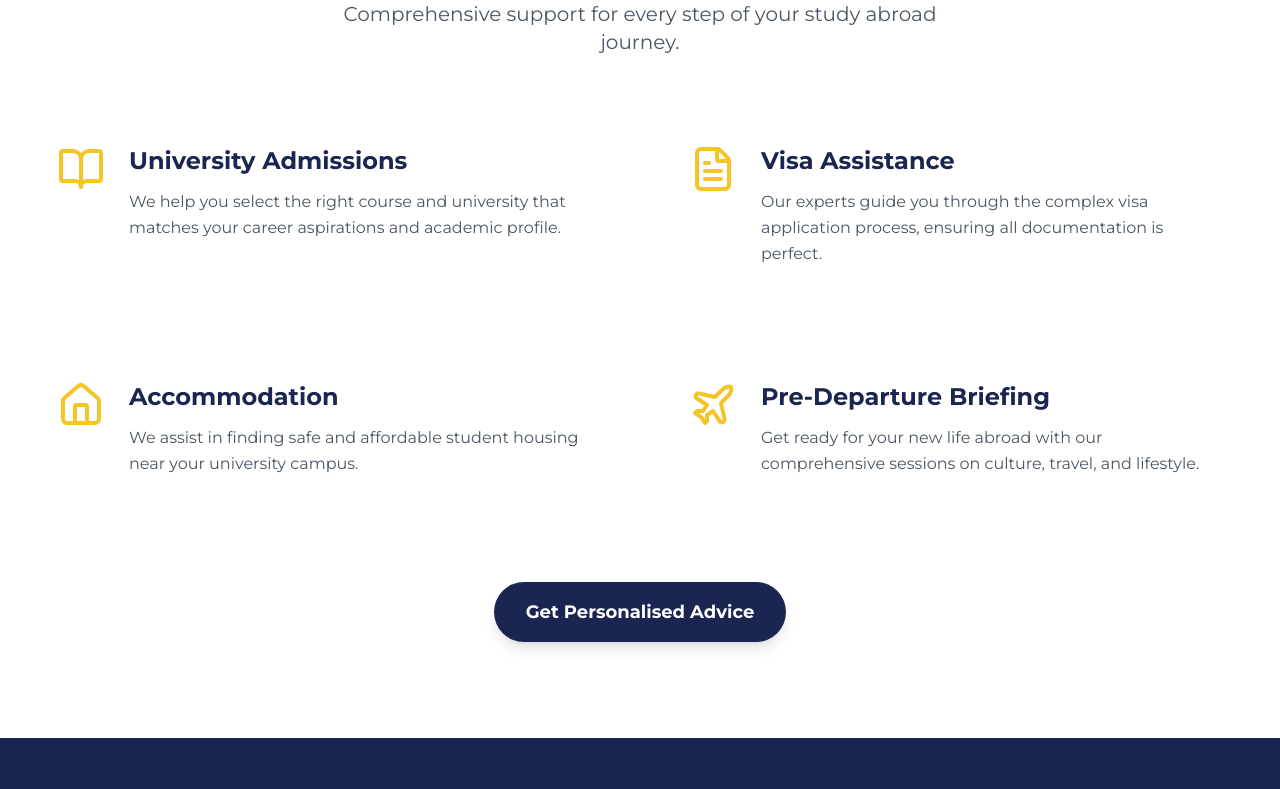
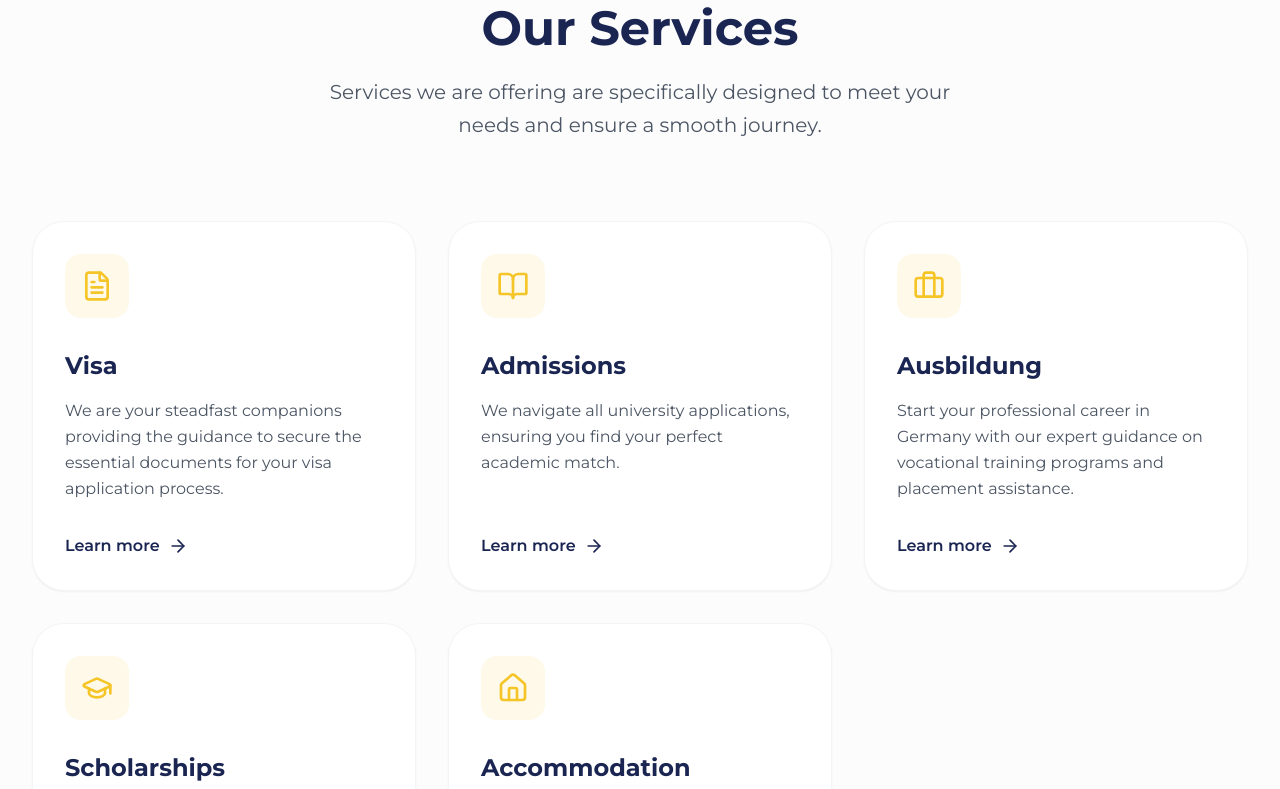
Before and after one commit to Hakimoait/Move-Community-Website, a React (Vite) app: page /services in a window 1280 px wide. Shown: the part 240-1029 px from the top of the page. Built offline with nearby package versions, Linux system fonts and the light colour scheme.

Commit message:
feat: Introduce About and Services pages, including a new ServiceModal component and framer-motion library.

```diff
--- a/package.json
+++ b/package.json
@@ -10,6 +10,7 @@
     "preview": "vite preview"
   },
   "dependencies": {
+    "framer-motion": "^12.23.26",
     "i18next": "^25.7.3",
     "i18next-browser-languagedetector": "^8.2.0",
     "lucide-react": "^0.561.0",
--- /dev/null
+++ b/src/components/ServiceModal.tsx
@@ -0,0 +1,106 @@
+import { X, CheckCircle2 } from 'lucide-react';
+import { useEffect, useRef } from 'react';
+import type { ReactNode } from 'react';
+import { motion, AnimatePresence } from 'framer-motion';
+
+interface ServiceModalProps {
+    isOpen: boolean;
+    onClose: () => void;
+    service: {
+        title: string;
+        description: string;
+        icon: ReactNode;
+        details: string[];
+    } | null;
+}
+
+export default function ServiceModal({ isOpen, onClose, service }: ServiceModalProps) {
+    const modalRef = useRef<HTMLDivElement>(null);
+
+    useEffect(() => {
+        const handleEscape = (e: KeyboardEvent) => {
+            if (e.key === 'Escape') onClose();
+        };
+
+        if (isOpen) {
+            document.addEventListener('keydown', handleEscape);
+            document.body.style.overflow = 'hidden';
+        }
+
+        return () => {
+            document.removeEventListener('keydown', handleEscape);
+            document.body.style.overflow = 'unset';
+        };
+    }, [isOpen, onClose]);
+
+    return (
+        <AnimatePresence>
+            {isOpen && service && (
+                <div className="fixed inset-0 z-50 flex items-center justify-center p-4">
+                    <motion.div
+                        initial={{ opacity: 0 }}
+                        animate={{ opacity: 1 }}
+                        exit={{ opacity: 0 }}
+                        onClick={onClose}
+                        className="absolute inset-0 bg-black/60 backdrop-blur-sm"
+                    />
+
+                    <motion.div
+                        ref={modalRef}
+                        initial={{ scale: 0.95, opacity: 0, y: 20 }}
+                        animate={{ scale: 1, opacity: 1, y: 0 }}
+                        exit={{ scale: 0.95, opacity: 0, y: 20 }}
+                        transition={{ type: "spring", damping: 25, stiffness: 300 }}
+                        className="relative w-full max-w-2xl bg-white rounded-3xl shadow-2xl overflow-hidden z-10"
+                        onClick={e => e.stopPropagation()}
+                    >
+                        <button
+                            onClick={onClose}
+                            className="absolute top-4 right-4 p-2 rounded-full hover:bg-gray-100 transition-colors z-20"
+                        >
+                            <X size={24} className="text-gray-500" />
+                        </button>
+
+                        <div className="grid md:grid-cols-5_3_2 h-full md:grid-cols-[2fr_3fr]">
+                            <div className="bg-secondary/5 p-8 flex flex-col items-center justify-center text-center border-b md:border-b-0 md:border-r border-gray-100">
+                                <div className="w-24 h-24 bg-white rounded-2xl flex items-center justify-center text-primary shadow-lg mb-6">
+                                    <div className="transform scale-150">
+                                        {service.icon}
+                                    </div>
+                                </div>
+                                <h3 className="text-2xl font-bold text-secondary mb-2">{service.title}</h3>
+                                <div className="w-16 h-1 bg-primary rounded-full"></div>
+                            </div>
+
+                            <div className="p-8">
+                                <h4 className="text-sm font-bold text-gray-400 uppercase tracking-wider mb-4">Service Details</h4>
+                                <p className="text-gray-600 leading-relaxed mb-6">
+                                    {service.description}
+                                </p>
+
+                                <h4 className="text-sm font-bold text-gray-400 uppercase tracking-wider mb-4">Key Benefits</h4>
+                                <ul className="space-y-3">
+                                    {service.details.map((detail, index) => (
+                                        <li key={index} className="flex items-start gap-3">
+                                            <CheckCircle2 size={18} className="text-primary flex-shrink-0 mt-1" />
+                                            <span className="text-gray-700">{detail}</span>
+                                        </li>
+                                    ))}
+                                </ul>
+
+                                <div className="mt-8 pt-6 border-t border-gray-100">
+                                    <button
+                                        onClick={onClose}
+                                        className="w-full bg-secondary text-white py-3 rounded-xl font-semibold hover:bg-primary hover:text-secondary transition-colors"
+                                    >
+                                        Close Details
+                                    </button>
+                                </div>
+                            </div>
+                        </div>
+                    </motion.div>
+                </div>
+            )}
+        </AnimatePresence>
+    );
+}
--- a/src/pages/Services.tsx
+++ b/src/pages/Services.tsx
@@ -1,62 +1,127 @@
-import { Plane, BookOpen, Home as HomeIcon, FileText } from 'lucide-react';
+import { BookOpen, Home as HomeIcon, FileText, Briefcase, GraduationCap, ArrowRight } from 'lucide-react';
 import { Link } from 'react-router-dom';
-
-
+import { useState } from 'react';
+import ServiceModal from '../components/ServiceModal';
 
 export default function Services() {
+    const [selectedService, setSelectedService] = useState<typeof services[0] | null>(null);
+
     const services = [
         {
-            icon: <BookOpen size={48} />,
-            title: "University Admissions",
-            description: "We help you select the right course and university that matches your career aspirations and academic profile.",
+            icon: <FileText size={32} />,
+            title: "Visa",
+            description: "We are your steadfast companions providing the guidance to secure the essential documents for your visa application process.",
+            details: [
+                "Document checklist preparation and verification",
+                "Appointment scheduling assistance",
+                "Interview preparation mock sessions",
+                "Application form filling guidance",
+                "Post-submission tracking"
+            ]
         },
         {
-            icon: <FileText size={48} />,
-            title: "Visa Assistance",
-            description: "Our experts guide you through the complex visa application process, ensuring all documentation is perfect.",
+            icon: <BookOpen size={32} />,
+            title: "Admissions",
+            description: "We navigate all university applications, ensuring you find your perfect academic match.",
+            details: [
+                "University sieving and shortlisting",
+                "SOP (Statement of Purpose) editing",
+                "LOR (Letter of Recommendation) guidance",
+                "Application submission management",
+                "Scholarship application support"
+            ]
         },
         {
-            icon: <HomeIcon size={48} />,
-            title: "Accommodation",
-            description: "We assist in finding safe and affordable student housing near your university campus.",
+            icon: <Briefcase size={32} />,
+            title: "Ausbildung",
+            description: "Start your professional career in Germany with our expert guidance on vocational training programs and placement assistance.",
+            details: [
+                "Eligibility assessment",
+                "German language requirement guidance",
+                "Resume and cover letter preparation",
+                "Interview coaching for employers",
+                "Contract understanding and signing"
+            ]
         },
         {
-            icon: <Plane size={48} />,
-            title: "Pre-Departure Briefing",
-            description: "Get ready for your new life abroad with our comprehensive sessions on culture, travel, and lifestyle.",
+            icon: <GraduationCap size={32} />,
+            title: "Scholarships",
+            description: "Empowering students with tailored scholarship guidance for studying abroad.",
+            details: [
+                "Database of available scholarships",
+                "Profile evaluation for eligibility",
+                "Essay writing mentoring",
+                "Application timeline management",
+                "Financial aid documentation"
+            ]
+        },
+        {
+            icon: <HomeIcon size={32} />,
+            title: "Accommodation",
+            description: "Simplify your stay abroad with our personalized accommodation solutions.",
+            details: [
+                "Student dormitory applications",
+                "Private apartment hunting",
+                "Lease agreement review",
+                "Neighborhood safety checks",
+                "Utility setup assistance"
+            ]
         },
     ];
 
     return (
-        <div className="py-16 md:py-24 bg-white">
+        <div className="py-20 md:py-32 bg-gray-50/50">
+            <ServiceModal
+                isOpen={!!selectedService}
+                onClose={() => setSelectedService(null)}
+                service={selectedService}
+            />
+
             <div className="max-w-7xl mx-auto px-4 sm:px-6 lg:px-8">
-                <div className="text-center mb-16">
-                    <h2 className="text-3xl md:text-5xl font-bold text-secondary mb-4">Our Services</h2>
-                    <p className="text-xl text-gray-600 max-w-2xl mx-auto">
-                        Comprehensive support for every step of your study abroad journey.
+                <div className="text-center mb-20">
+                    <span className="text-primary font-bold tracking-wider uppercase mb-3 block">What We Offer</span>
+                    <h2 className="text-4xl md:text-5xl font-bold text-secondary mb-6">Our Services</h2>
+                    <p className="text-xl text-gray-600 max-w-2xl mx-auto leading-relaxed">
+                        Services we are offering are specifically designed to meet your needs and ensure a smooth journey.
                     </p>
                 </div>
 
-                <div className="grid grid-cols-1 md:grid-cols-2 gap-12">
+                <div className="grid grid-cols-1 md:grid-cols-2 lg:grid-cols-3 gap-8">
                     {services.map((service, index) => (
-                        <div key={index} className="flex gap-6 p-6 rounded-2xl hover:bg-gray-50 transition-colors border border-transparent hover:border-gray-100">
-                            <div className="flex-shrink-0 text-primary">
+                        <div
+                            key={index}
+                            className="group bg-white p-8 rounded-[2rem] shadow-sm hover:shadow-2xl transition-all duration-300 hover:-translate-y-2 border border-gray-100 flex flex-col"
+                        >
+                            <div className="w-16 h-16 bg-primary/10 rounded-2xl flex items-center justify-center text-primary mb-8 group-hover:scale-110 transition-transform duration-300">
                                 {service.icon}
                             </div>
-                            <div>
-                                <h3 className="text-2xl font-bold text-secondary mb-3">{service.title}</h3>
-                                <p className="text-gray-600 leading-relaxed mb-4">
-                                    {service.description}
-                                </p>
-                            </div>
+                            <h3 className="text-2xl font-bold text-secondary mb-4 group-hover:text-primary transition-colors">
+                                {service.title}
+                            </h3>
+                            <p className="text-gray-600 leading-relaxed mb-8 flex-grow">
+                                {service.description}
+                            </p>
+                            <button
+                                onClick={() => setSelectedService(service)}
+                                className="flex items-center text-secondary font-semibold group-hover:text-primary transition-colors cursor-pointer w-fit"
+                            >
+                                <span className="mr-2">Learn more</span>
+                                <ArrowRight size={20} className="transform group-hover:translate-x-1 transition-transform" />
+                            </button>
                         </div>
                     ))}
                 </div>
 
-                <div className="mt-16 text-center">
-                    <Link to="/contact" className="bg-secondary text-white px-8 py-4 rounded-full font-bold text-lg hover:bg-secondary/90 transition-all shadow-lg inline-flex items-center gap-2">
-                        Get Personalised Advice
-                    </Link>
+                <div className="mt-24 text-center">
+                    <div className="inline-block p-1 rounded-full bg-white shadow-xl">
+                        <Link
+                            to="/contact"
+                            className="bg-secondary text-white px-10 py-5 rounded-full font-bold text-lg hover:bg-primary hover:text-secondary transition-all duration-300 inline-flex items-center gap-3 group"
+                        >
+                            Get Personalised Advice
+                            <ArrowRight className="group-hover:translate-x-1 transition-transform" />
+                        </Link>
+                    </div>
                 </div>
             </div>
         </div>
```
Also changed, not shown: src/pages/About.tsx (+6 -7 lines), 1 other file (tests, documents, lock files or other folders).
